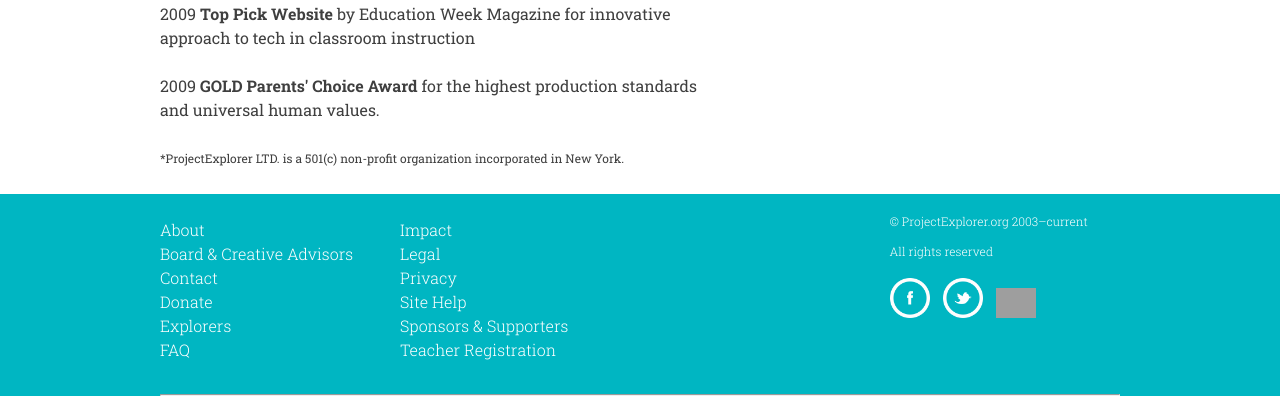
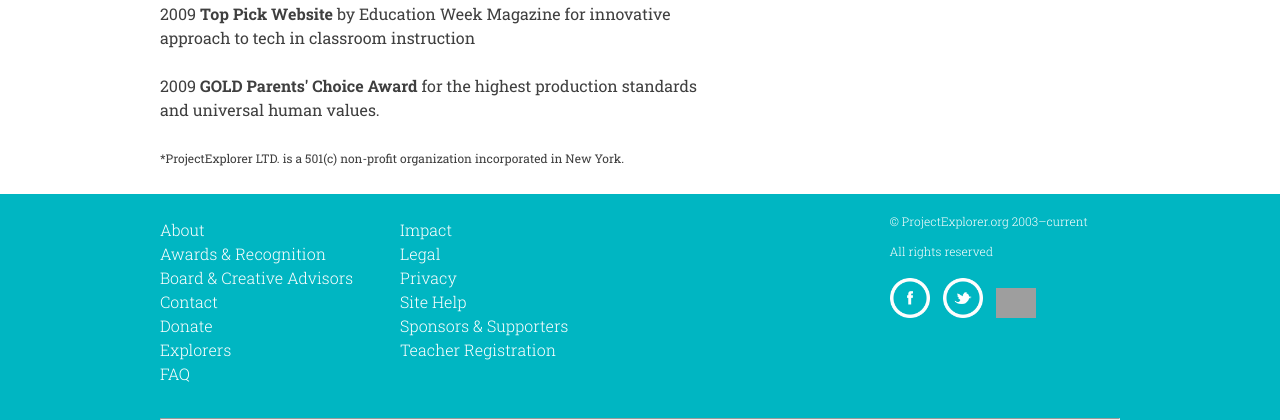
Before and after one commit to projectexplorer/projectexplorer.org, a PHP site: page /relative/page_about.php in a window 1280 px wide. Shown: the part 1154-1574 px from the top of the page. Before the commit the page ends 1550 px from the top, so only its background shows below. Run offline with PHP 8.4, Linux system fonts and the light colour scheme; a stand-in replaces the project's code that opens the database connection; some libraries are stand-ins or nearby versions; grey boxes are pictures that could not be loaded.

Commit message:
another footer change

```diff
--- a/includes/include-footer.php
+++ b/includes/include-footer.php
@@ -3,6 +3,7 @@
         <div class="quarter">
             <ul>
                 <li><a href="/about/">About</a></li>
+                <li><a href="/about/awards-recognition">Awards &amp; Recognition</a></li>
                 <li><a href="/board/">Board &amp; Creative Advisors</a></li>
                 <li><a href="/about/contact">Contact</a></li>
                 <li><a href="/about/donate">Donate</a></li>
```
